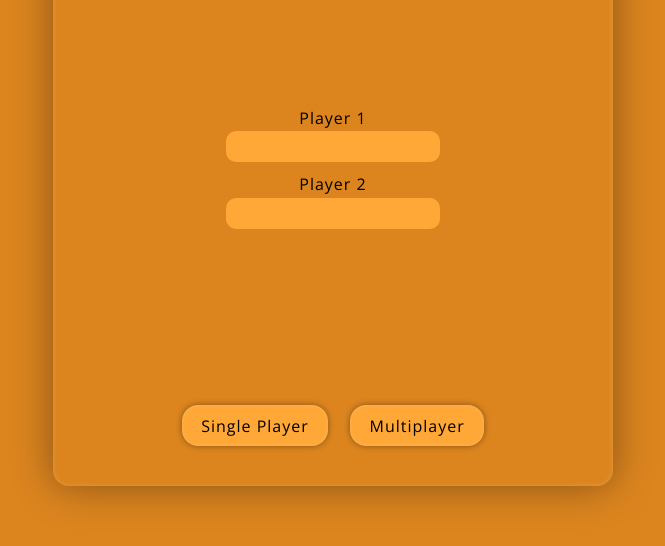
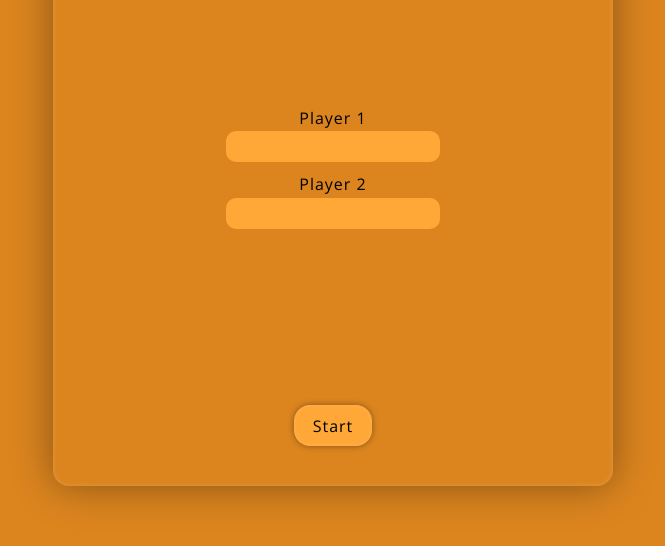
Before and after one commit to cralex11/Tic-Tac-Toe, a plain HTML site: page index.html in a window 1280 px wide. Both pictures are taken after a click on the button "Multiplayer". Shown: the part 194-740 px from the top of the page, without its empty margins (307-972 px from the left). Drawn offline with nearby package versions, Linux system fonts and the light colour scheme.

Commit message:
* html  - add start button * css  - start button customize * js  - button animation

```diff
--- a/index.html
+++ b/index.html
@@ -38,6 +38,7 @@
             <footer class="main-board__footer">
                 <button type="button" class="button choseMode button-appear" id="single">Single Player</button>
                 <button type="button" class="button choseMode button-appear" id="multi">Multiplayer</button>
+                <button class="button start" type="button">Start</button>
             </footer>
             <!--            <div class="square">-->
             <!--                <div class="miniSquare miniSquare1">-->
--- a/script.js
+++ b/script.js
@@ -73,28 +73,22 @@ const startScreenRender = (() => {
     const choseMode = document.querySelectorAll('.choseMode')
     const drawHash = document.querySelector('#drawHash')
     const PlayersInfo = document.querySelector('.players')
+
     choseMode[1].addEventListener('click', () => {
-        //
-        // drawHash.classList.add('change')
-        // setTimeout(()=>{
-        //     drawHash.style.display = 'none'
-        // },500)
-        //
-        // setTimeout(()=>{
-        //     PlayersInfo.classList.add('income')
-        //     PlayersInfo.style.display = 'flex'
-        // },0)
-        //animation Multiplayer button press
-        let anim = true
-        if (anim) {
-            const timeLine = gsap.timeline()
-            gsap.to('#drawHash', {duration: .2, opacity: 0, x: '-25%', ease: 'back.in'})
-            gsap.to('.players', {duration: .4, opacity: 1, ease: 'back.out', delay: .4})
-            gsap.from('.players', {duration: .4, x: '25%', ease: 'back.out', delay: .4})
-            console.log(anim)
-        }
+        const timeLine = gsap.timeline({defaults: {duration: .4}})
+        timeLine.to('#drawHash', {duration: .3, opacity: 0, x: '-25%', ease: 'back.in'})
+            .to('.players', {opacity: 1, ease: 'back.out'})
+            .from('.players', {x: '25%', ease: 'back.out'}, '-=.4')
+            .to('.choseMode', {
+                duration: .2, scale: 0, display: 'none', ease: 'back.in', x: (i, elem, buttons) => {
+                    return i % 2 === 1 ? -100 : 100
+                }
+            }, '-=.6')
+            .fromTo('.start', {duration: 0, scale: 0}, {display: 'flex', scale: 1, ease: 'back.out'}, '-=.4')
     })
-    return {choseMode, drawHash, anim}
+
+
+    return {choseMode, drawHash}
 })()
 // const choseMode = (() => {
 //     const gameBoard = document.getElementById('game-board')
--- a/style/style.scss
+++ b/style/style.scss
@@ -258,6 +258,11 @@ button {
 
 }
 
+.start{
+  display: none;
+  align-self: center;
+}
+
 
 @keyframes appear {
   100% {
```
Also changed, not shown: style/style.css, 1 other file.
